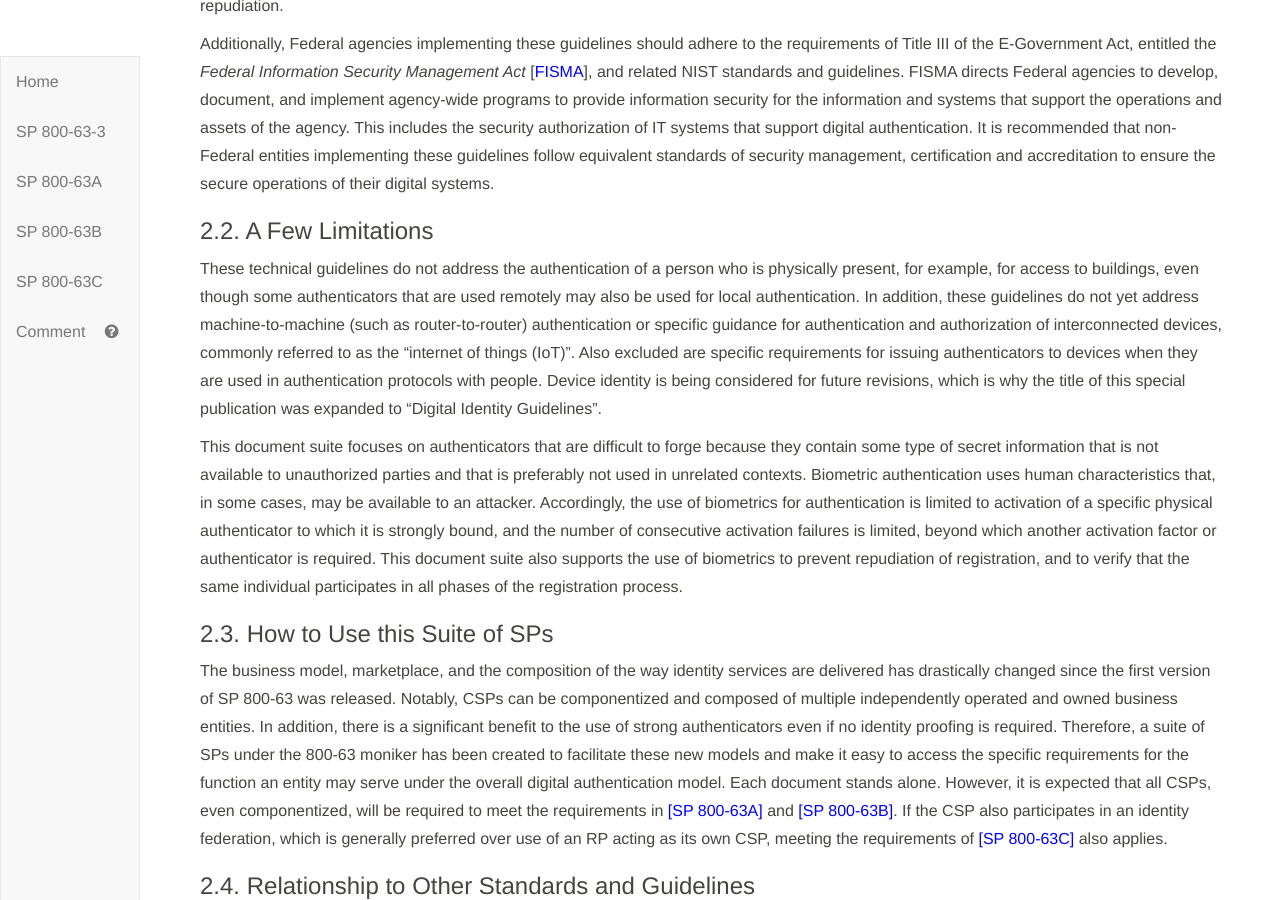
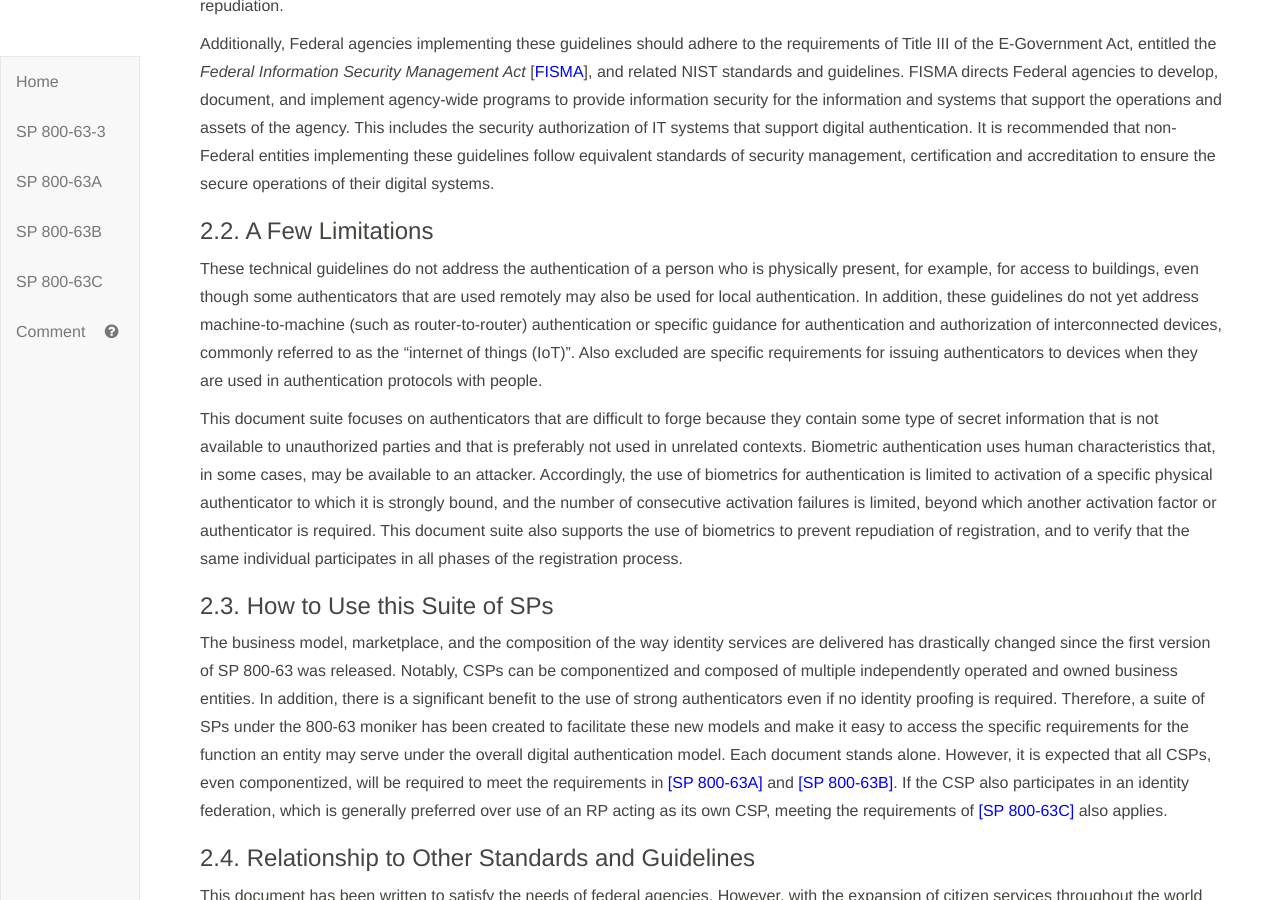
Before and after one commit to usnistgov/800-63-3, a Jekyll site: the page built from sp800-63-3/sec1_2_introduction.md, in a window 1280 px wide and 900 px high, scrolled down 3148 px. Built offline with Jekyll 4.4.1, drawn with Linux system fonts in a browser that asks for light colours; our own code applies the rules of GitHub Pages for plain Markdown files; some of the changed text lies outside the part shown.

```diff
--- a/sp800-63-3/sec1_2_introduction.md
+++ b/sp800-63-3/sec1_2_introduction.md
@@ -135,7 +135,7 @@
 access to buildings, even though some authenticators that are used
 remotely may also be used for local authentication. In addition, these guidelines do not yet address
 machine-to-machine (such as router-to-router) authentication or specific guidance for authentication and authorization of interconnected devices, commonly referred to as the "internet of things (IoT)". Also excluded are specific requirements for issuing authenticators to devices when they are used in
-authentication protocols with people. Device identity is being considered for future revisions, which is why the title of this special publication was expanded to "Digital Identity Guidelines".
+authentication protocols with people.
 
 This document suite focuses on authenticators that are difficult to forge because they contain some type of secret information that is not available to unauthorized parties and that is preferably not used in unrelated contexts. Biometric authentication uses human characteristics that, in some cases, may be available to an attacker. Accordingly, the use of biometrics for authentication is limited to activation of a specific physical authenticator to which it is strongly bound, and the number of consecutive activation failures is limited, beyond which another activation factor or authenticator is required. This document suite also supports the use of biometrics to prevent repudiation of registration, and to verify that the same individual participates in all phases of the registration process.
 
```
Also changed, not shown: other parts of sp800-63-3/sec1_2_introduction.md (+2 -1 lines).
